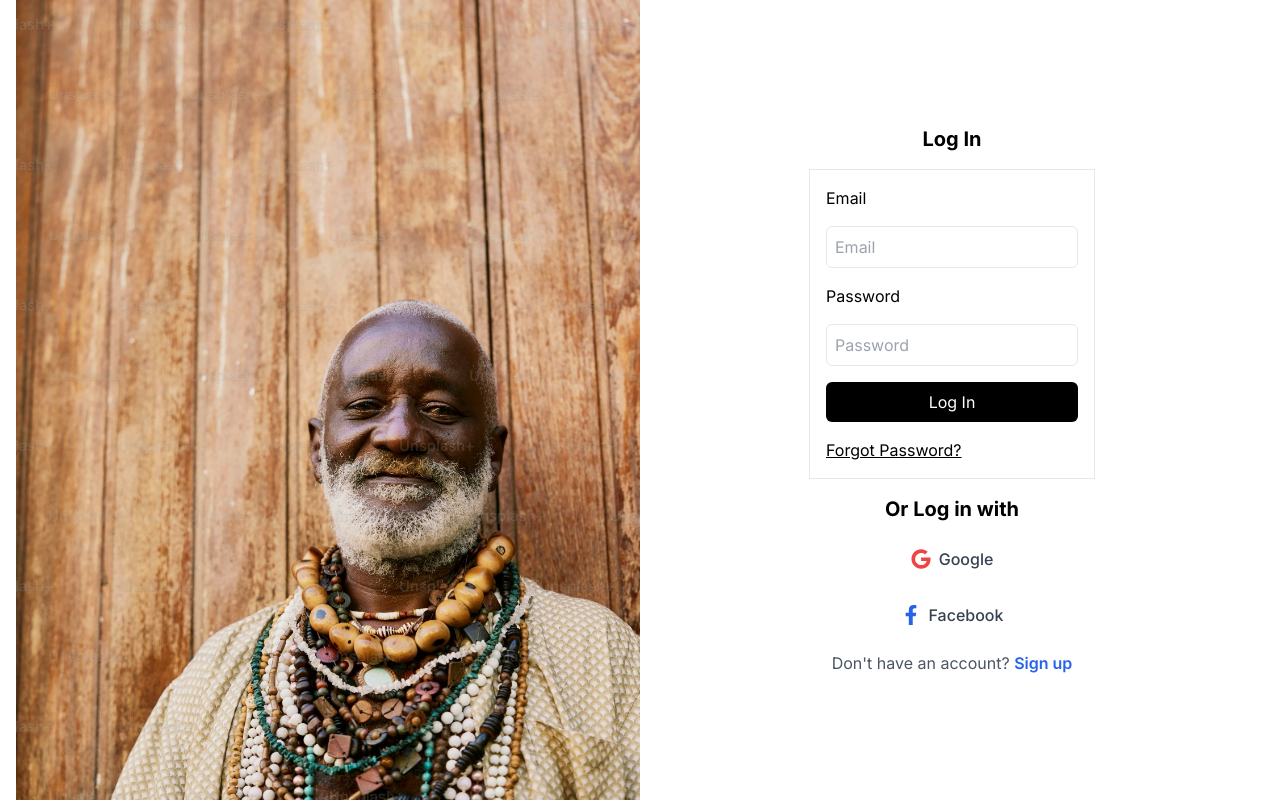
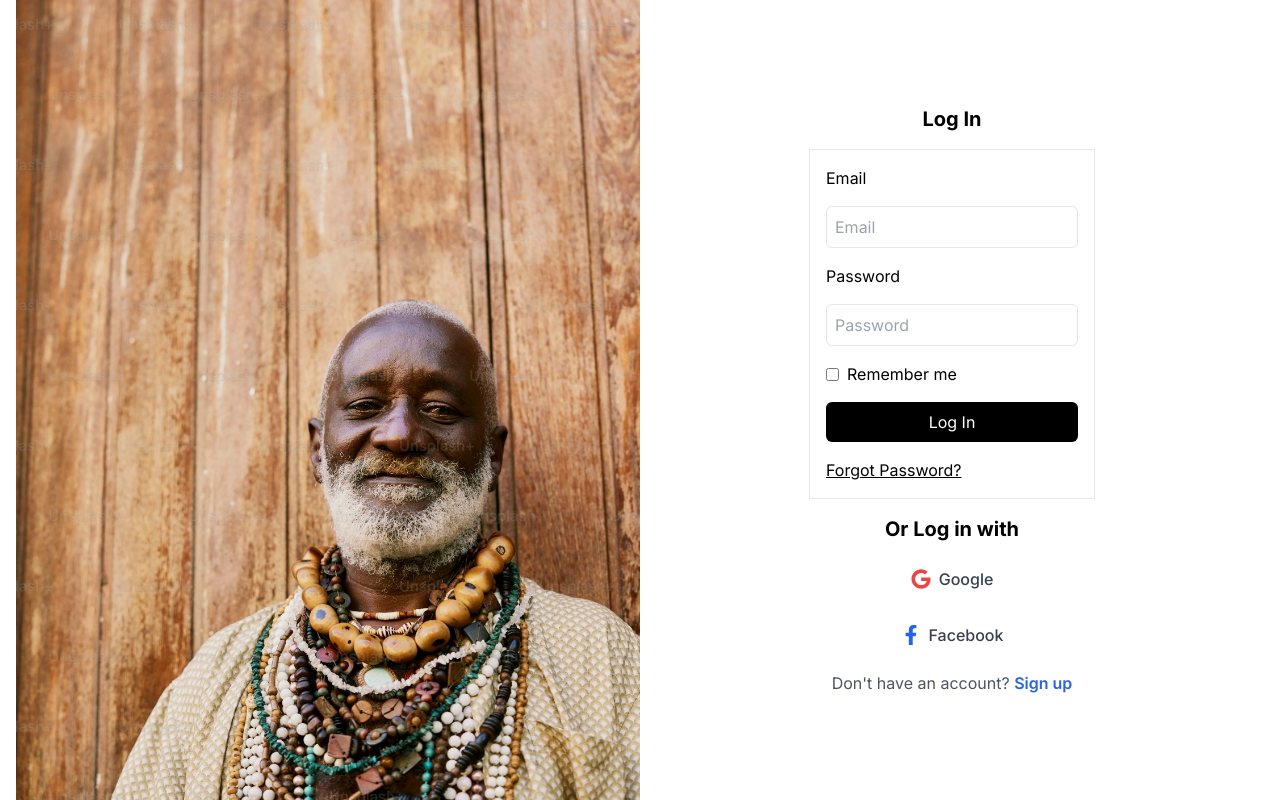
Before and after one commit to MembaDavid/tamaduni_next_version, a Next.js app: page /auth/login in a window 1280 px wide. Built offline with nearby package versions, Linux system fonts and the light colour scheme.

Commit message:
added react-hook-form for form validation

```diff
--- a/package.json
+++ b/package.json
@@ -13,6 +13,7 @@
     "next": "14.2.5",
     "react": "^18",
     "react-dom": "^18",
+    "react-hook-form": "^7.53.0",
     "react-icons": "^5.3.0",
     "react-leaflet": "^4.2.1"
   },
--- a/src/components/authentication/Login.js
+++ b/src/components/authentication/Login.js
@@ -1,28 +1,69 @@
+"use client";
 import Link from "next/link";
 import React from "react";
 import { FaFacebookF, FaGoogle } from "react-icons/fa";
 import LeftImage from "./LeftImage";
+import { useForm } from "react-hook-form";
 
 const Login = () => {
+  const {
+    register,
+    handleSubmit,
+    formState: { errors },
+  } = useForm();
+  const onSubmit = async () => {
+    console.log("Logging in...");
+  };
   return (
     <div className="h-screen w-full flex ">
       <LeftImage />
       <section className="w-1/2 flex flex-col space-y-4 justify-center items-center">
         <h1 className="font-bold text-xl">Log In</h1>
         <section>
-          <form className="flex flex-col space-y-4 border border-gray-200 p-4">
+          <form
+            className="flex flex-col space-y-4 border border-gray-200 p-4"
+            onSubmit={handleSubmit(onSubmit)}
+          >
             <label>Email</label>
             <input
+              className="rounded-md p-2 border border-gray-200"
               type="email"
               placeholder="Email"
-              className="rounded-md p-2 border border-gray-200"
+              {...register("email", {
+                required: "Email is required",
+                pattern: {
+                  value: /^[a-zA-Z0-9_.+-]+@[a-zA-Z0-9-]+\.[a-zA-Z0-9-.]+$/,
+                  message: "Invalid email address",
+                },
+              })}
             />
+            {errors.email && (
+              <span className="text-red-500 text-sm">
+                {errors.email.message}
+              </span>
+            )}
             <label>Password</label>
             <input
               type="password"
               placeholder="Password"
               className="rounded-md p-2 border border-gray-200"
+              {...register("password", {
+                required: "Password is required",
+                minLength: {
+                  value: 6,
+                  message: "Password must be at least 6 characters",
+                },
+              })}
             />
+            {errors.password && (
+              <span className="text-red-500 text-sm">
+                {errors.password.message}
+              </span>
+            )}
+            <div className="flex items-center space-x-2">
+              <input type="checkbox" id="remember" {...register("remember")} />
+              <label htmlFor="remember">Remember me</label>
+            </div>
             <button className="w-full bg-black text-white rounded-md py-2 px-4 hover:bg-gray-800 transition">
               Log In
             </button>
```
Also changed, not shown: 1 other file (tests, documents, lock files or other folders).
